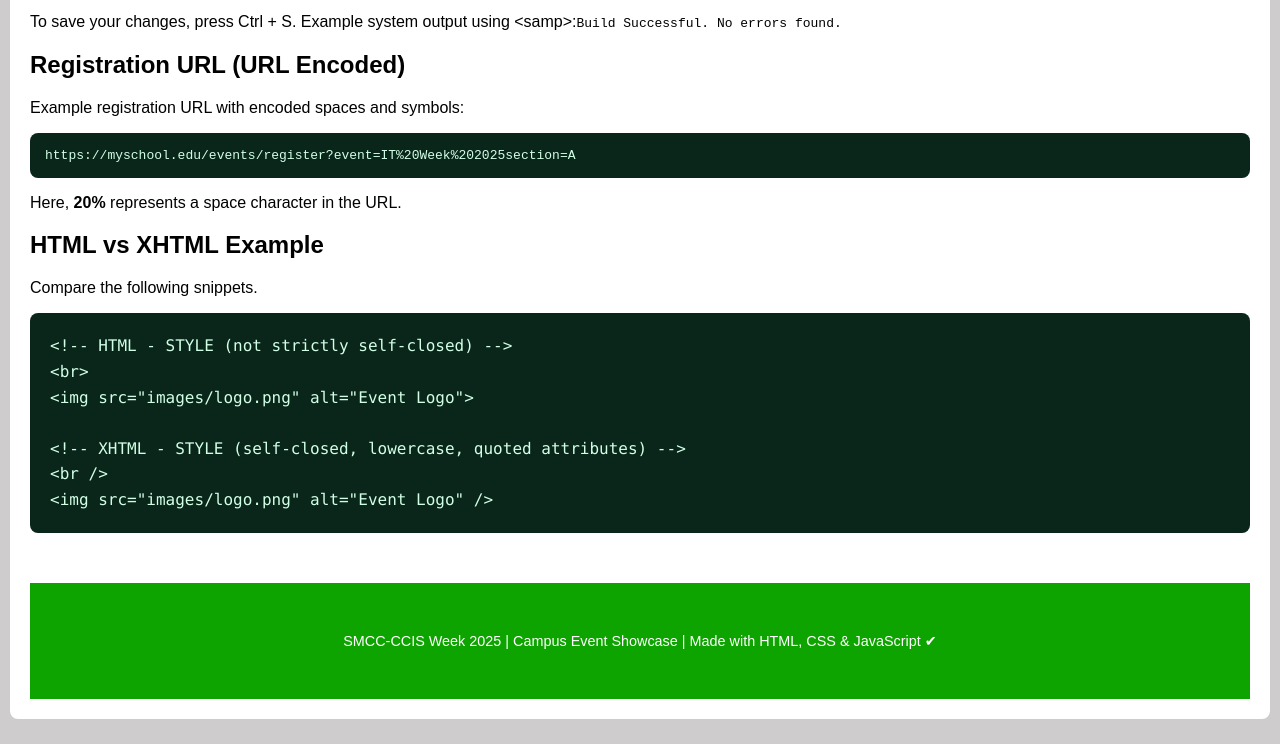
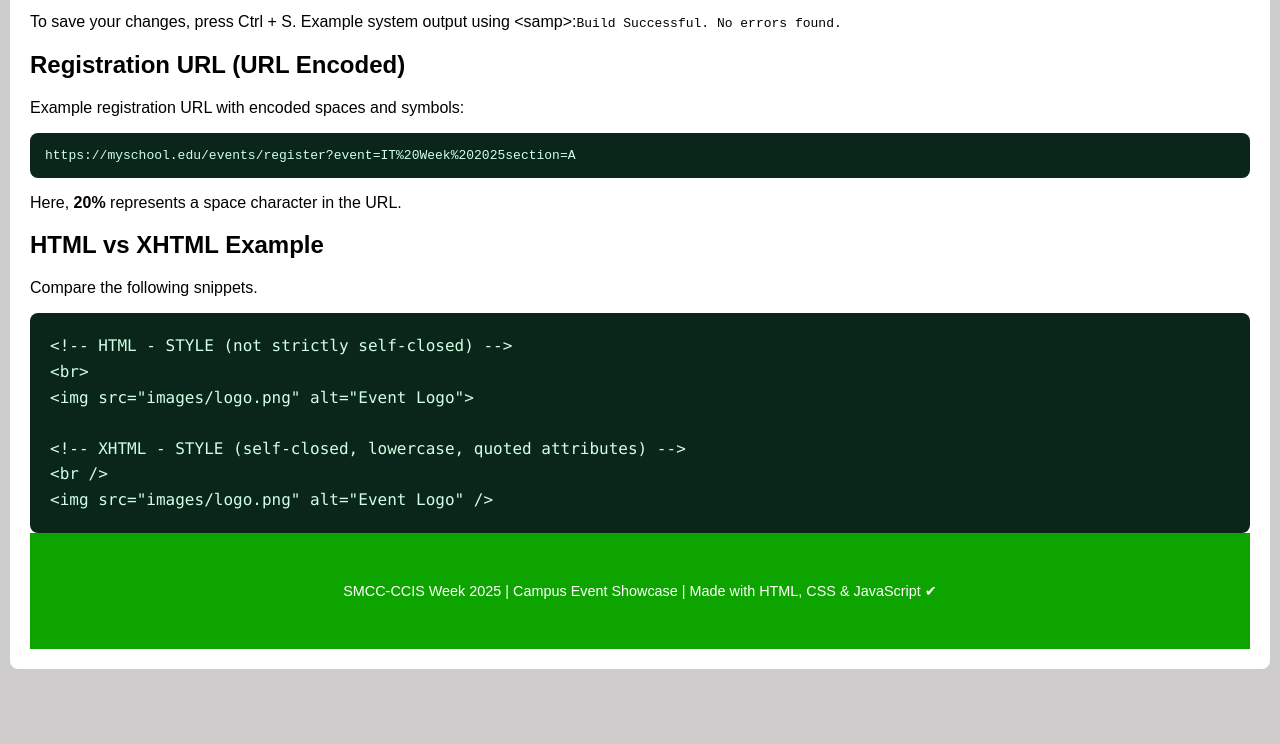
Before and after one commit to junrainer4/-HTML-Activity-No.2, a plain HTML site: page index.html in a window 1280 px wide. Shown: the part 2210-2954 px from the top of the page. After the commit the page ends 2904 px from the top, so only its background shows below. Drawn offline with Linux system fonts and the light colour scheme.

Commit message:
Change margin-top to auto for better layout

```diff
--- a/style.css
+++ b/style.css
@@ -120,7 +120,7 @@ footer {
     text-align: center;
     padding: 50px 0;
     justify-content:end;
-    margin-top:50px;
+    margin-top:auto;
     width: 100%;
     font-size: 0.9rem;
     border: 0;
```
